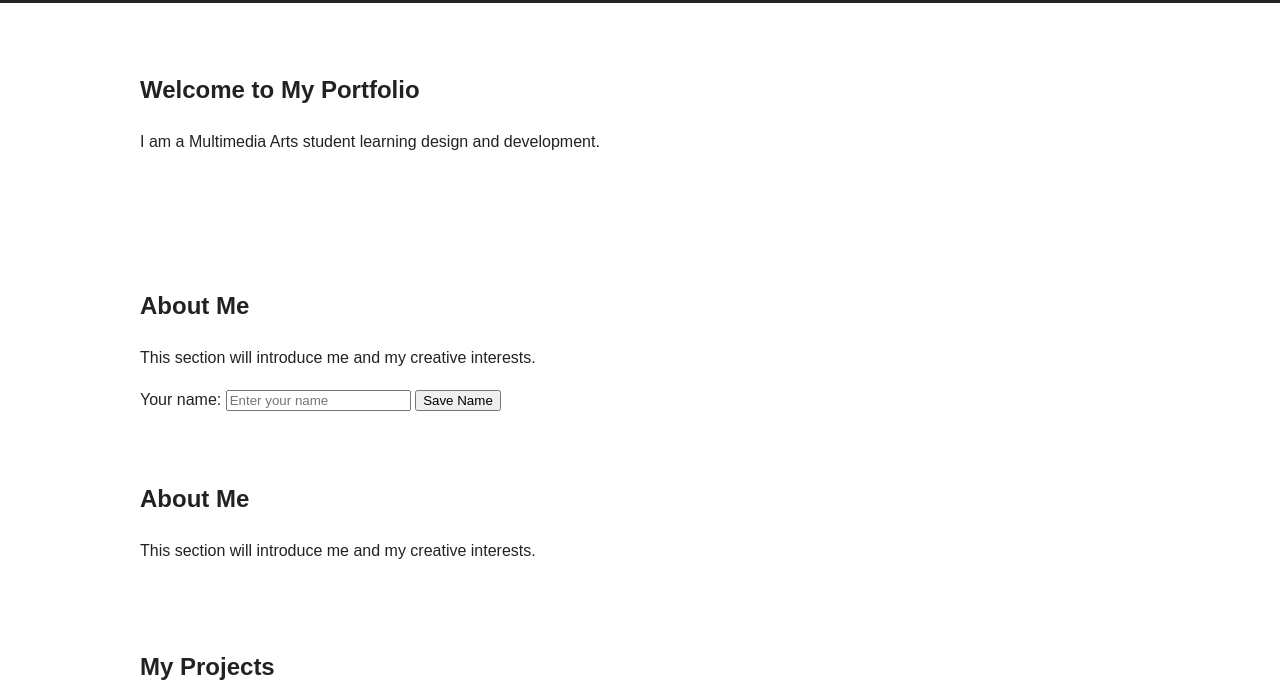
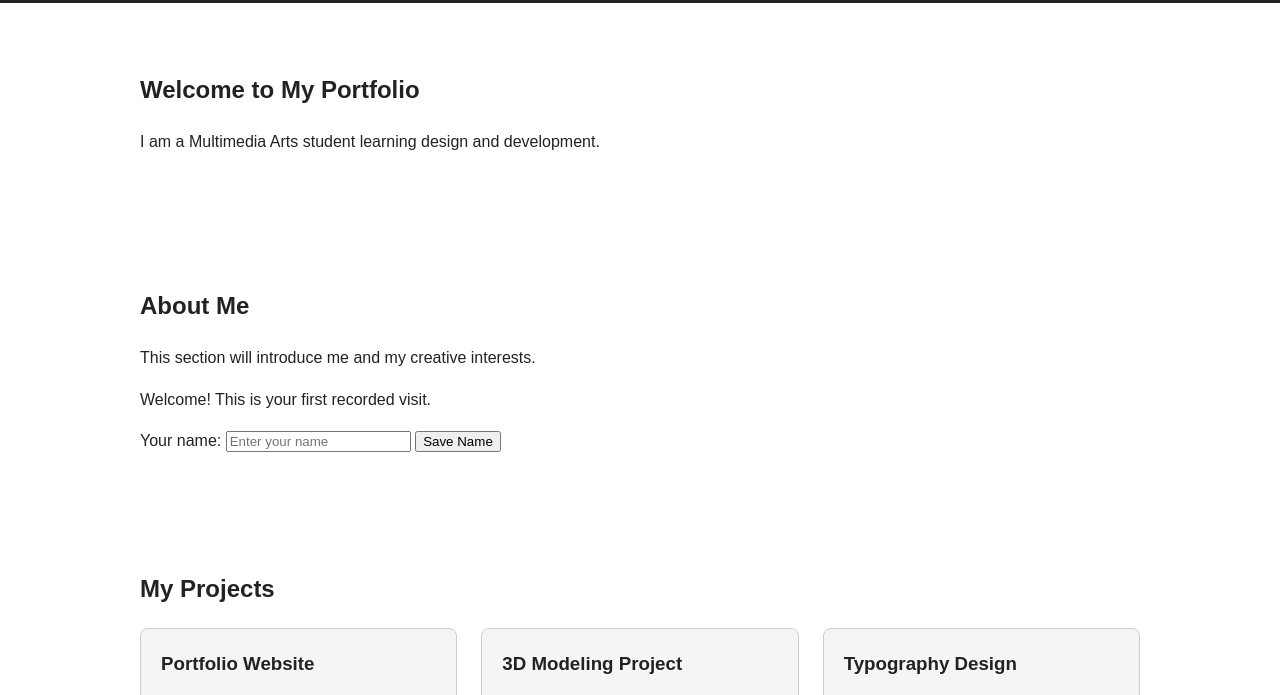
Before and after one commit to Raiz-123/it0043-portfolio-M7T6, a plain HTML site: page index.html in a window 1280 px wide. Shown: the part 64-759 px from the top of the page. Drawn offline with Linux system fonts and the light colour scheme.

Commit message:
Prepare final portfolio submission

```diff
--- a/index.html
+++ b/index.html
@@ -51,6 +51,7 @@
 
             <div class="visitor-welcome">
                 <p id="last-visit"></p>
+
                 <label for="visitor-name">Your name:</label>
                 <input
                     id="visitor-name"
@@ -62,10 +63,6 @@
                 </button>
             </div>
         </section>
-            <h2>About Me</h2>
-            <p>This section will introduce me and my creative interests.</p>
-        </section>
-
         <section id="projects">
             <h2>My Projects</h2>
             <div id="project-list" class="project-grid" aria-live="polite"></div>
--- a/js/script.js
+++ b/js/script.js
@@ -1,4 +1,3 @@
-// Keeps the navigation accessible and lets users open or dismiss the menu.
 function setupNavigation() {
     const toggle = document.querySelector("#nav-toggle");
     const nav = document.querySelector("#primary-nav");
@@ -120,19 +119,7 @@ function setupLastVisit() {
 }
 
 setupLastVisit();
-function setupLastVisit() {
-    portfolioSettings = {
-        ...portfolioSettings,
-        lastVisit: new Date().toISOString()
-    };
 
-    saveSettings(portfolioSettings);
-}
-
-setupLastVisit();
-
-
-// Stores a visitor name when a visitor-name input is added to the page.
 function setupVisitorName() {
     const nameInput = document.querySelector("#visitor-name");
     const saveButton = document.querySelector("#save-visitor-name");
@@ -180,8 +167,6 @@ const projects = [
     }
 ];
 
-
-// Builds project cards from data so portfolio content can be updated without hard-coding each card.
 function renderProjects(projectItems) {
     const container = document.querySelector("#project-list");
 
@@ -221,8 +206,6 @@ function renderProjects(projectItems) {
     });
 }
 
-
-// Prevents project cards from displaying links that use unsupported or unsafe URL protocols.
 function isValidHttpUrl(value) {
     try {
         const url = new URL(value);
@@ -234,8 +217,6 @@ function isValidHttpUrl(value) {
 
 renderProjects(projects);
 
-
-// Validates contact details before submission and helps users locate and correct invalid fields.
 function setupContactForm() {
     const form = document.querySelector("#contact-form");
 
```
Also changed, not shown: 4 other files. Lines whose indentation alone changed are shown as unchanged.
